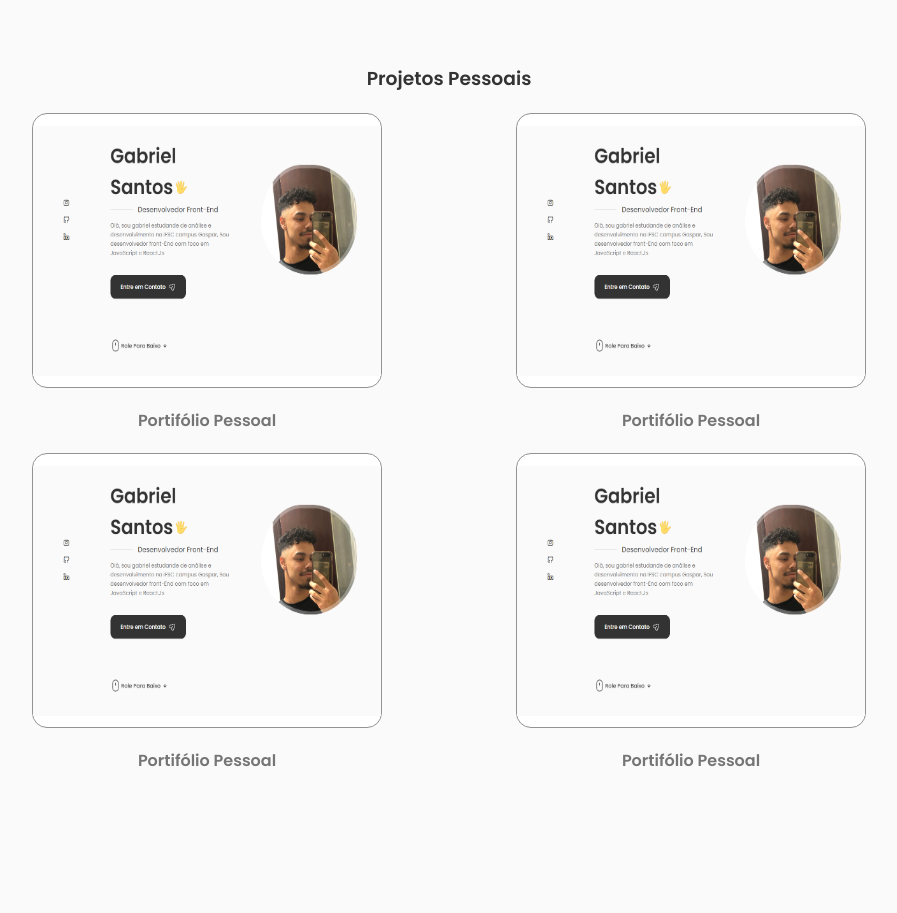
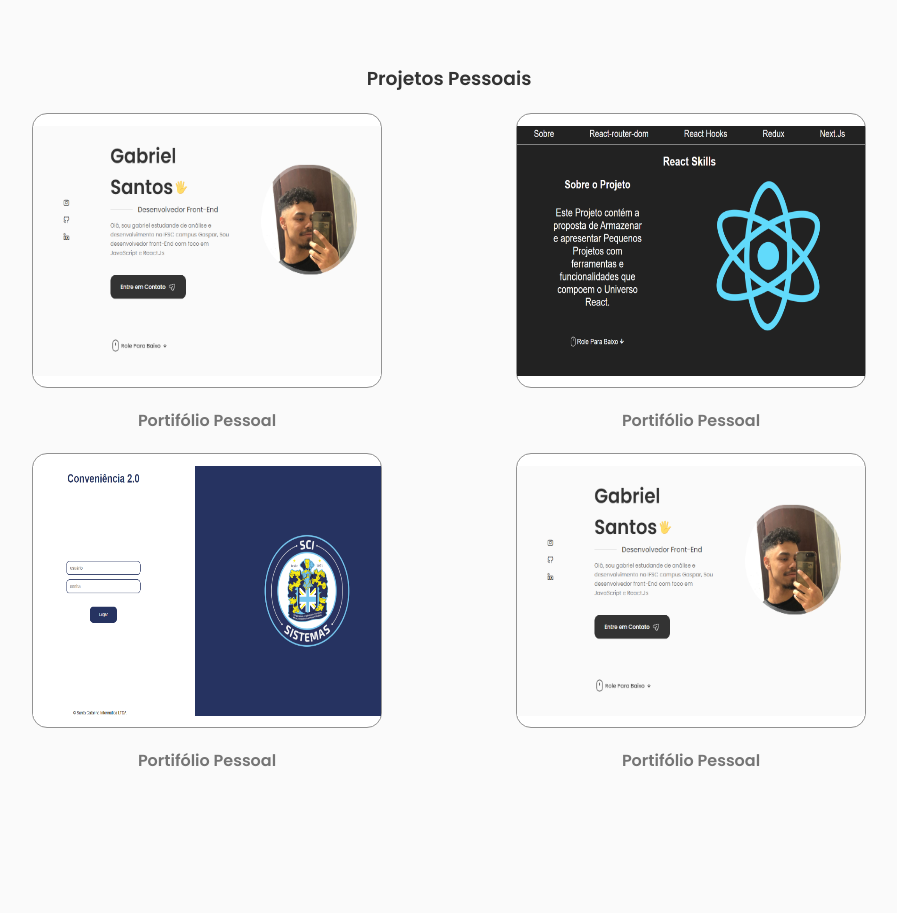
Before and after one commit to BielBatemarque/Portifolio, a React (Create React App) app: page / in a window 1280 px wide. Shown: the part 3466-4379 px from the top of the page, without its empty margins (191-1088 px from the left). Built offline with nearby package versions, Linux system fonts and the light colour scheme.

Commit message:
Colocando as imagens nos lugares

```diff
--- a/src/components/Portifolio/index.jsx
+++ b/src/components/Portifolio/index.jsx
@@ -63,7 +63,7 @@ export const Componente = () => {
                                         <h3 className='descTEc'>{text}</h3>
                                 </div>
                                 :
-                                <img src={Port} alt="Portifólio Pes'soa" className='imgb1'/>
+                                <img src={reactSkils} alt="Portifólio Pes'soa" className='imgb1'/>
 
                         }
                         </div>
@@ -86,7 +86,7 @@ export const Componente = () => {
                                         <h3 className='descTEc'>{text}</h3>
                                 </div>
                                 :
-                                <img src={Port} alt="Portifólio Pes'soa" className='imgb1'/>
+                                <img src={conveniencia} alt="Portifólio Pes'soa" className='imgb1'/>
 
                         }
                         </div>
```
